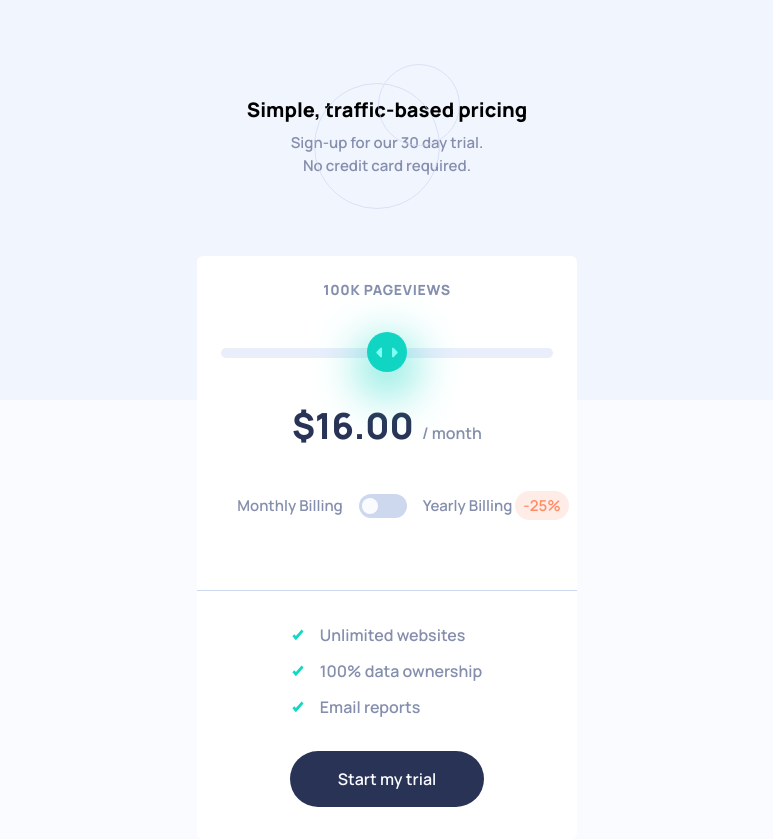
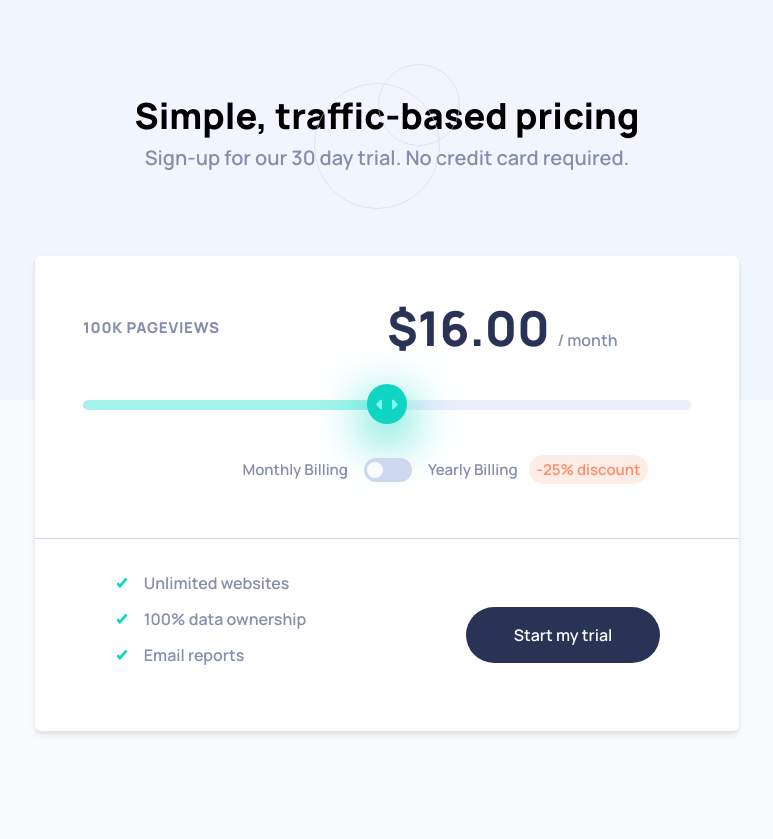
Before and after one commit to nastaj/interactive-pricing-component, a website: page index.html in a window 1280 px wide. Shown: the whole page, without its empty margins (253-1026 px from the left). After the commit the page ends 800 px from the top, so only its background shows below. Drawn offline with Linux system fonts and the light colour scheme.

Commit message:
implemented desktop design

```diff
--- a/index.html
+++ b/index.html
@@ -20,37 +20,49 @@
     <header
       class="relative text-center h-96 pt-24 bg-bg-pattern bg-cover w-screen md:h-[50vh]"
     >
-      <h1 class="text-xl font-extra-bold mb-2 flex justify-center">
+      <h1 class="text-xl md:text-4xl font-extra-bold mb-2 flex justify-center">
         <img
-          class="absolute opacity-70 top-16"
+          class="absolute opacity-60 top-16"
           src="images/pattern-circles.svg"
           alt="Circles pattern"
         />
         Simple, traffic-based pricing
       </h1>
-      <p class="text-blue-grayish text-m">Sign-up for our 30 day trial.</p>
-      <p class="text-blue-grayish text-m">No credit card required.</p>
+      <div class="md:flex justify-center gap-1">
+        <p class="text-blue-grayish text-m md:text-xl">
+          Sign-up for our 30 day trial.
+        </p>
+        <p class="text-blue-grayish text-m md:text-xl">
+          No credit card required.
+        </p>
+      </div>
     </header>
 
     <main
-      class="absolute top-64 bg-white flex flex-col place-items-center rounded-md shadow-sm"
+      class="absolute top-64 bg-white rounded-md drop-shadow-md md:w-[44rem]"
     >
-      <section class="flex flex-col place-items-center p-6">
+      <section class="grid md:grid-cols-2 items-center p-6 md:p-12 md:pb-2">
         <label
-          class="text-blue-grayish uppercase tracking-wider text-sm mb-12 font-extra-bold"
+          class="text-blue-grayish uppercase tracking-wider text-sm md:text-m mb-12 font-extra-bold"
           for="views-slider"
           ><span class="views">100k</span> pageviews</label
         >
-        <input type="range" class="range w-full mb-12" min="0" max="4" />
-        <h2 class="text-blue-grayish mb-12">
-          <span class="price text-blue-dark text-4xl font-extra-bold mr-2"
+        <input
+          type="range"
+          class="range w-full rounded-full mb-12 md:col-span-full bg-gradient-to-r from-cyan-soft from-50% to bg-blue-grayish-light-1 to-50%"
+          min="0"
+          max="4"
+        />
+        <h2 class="text-blue-grayish mb-12 md:col-start-2 md:row-start-1">
+          <span
+            class="price text-blue-dark text-4xl md:text-5xl font-extra-bold mr-2"
             >$16.00</span
           >/ month
         </h2>
         <div
-          class="flex justify-center items-center text-blue-grayish mb-12 text-m translate-x-4"
+          class="flex justify-center items-center text-blue-grayish mb-12 text-m translate-x-4 col-span-2"
         >
-          <label class="mr-4 select-none" for="billing-toggle"
+          <label class="mr-4 md:ml-[5.3rem] select-none" for="billing-toggle"
             >Monthly Billing</label
           >
           <div
@@ -72,14 +84,16 @@
             class="mt-px ml-4 mb-0 cursor-pointer select-none font-light text-gray-700"
           >
             Yearly Billing
-            <span class="text-red-light-2 bg-red-light-1 px-2 py-1 rounded-full"
-              >-25%</span
+            <span
+              class="text-red-light-2 md:ml-2 bg-red-light-1 px-2 py-1 rounded-full"
+              >-25% <span class="hidden md:inline-block">discount</span></span
             >
           </label>
         </div>
       </section>
+
       <section
-        class="border-t border-blue-grayish-light-2 w-full py-8 flex flex-col justify-center items-center"
+        class="border-t border-blue-grayish-light-2 w-full py-8 grid md:grid-cols-2 place-items-center"
       >
         <ul class="mb-8 text-blue-grayish">
           <li class="mb-3 flex gap-4 items-center">
--- a/input.css
+++ b/input.css
@@ -10,7 +10,7 @@
   }
 
   input[type="range"]::-webkit-slider-runnable-track {
-    @apply bg-blue-grayish-light-1 rounded-full h-2.5;
+    @apply h-2.5;
   }
 
   input[type="range"]::-webkit-slider-thumb {
--- a/script.js
+++ b/script.js
@@ -20,6 +20,7 @@ class App {
   constructor() {
     rangeEl.addEventListener("input", this._updatePricing.bind(this));
     btnBilling.addEventListener("change", this._setBillingType.bind(this));
+    btnBilling.addEventListener("change", this._updateProgressBar.bind(this));
   }
 
   _updatePricing() {
@@ -27,6 +28,7 @@ class App {
     this.#views = viewsPriceRatio[this.#rangeValue].pageviews;
     this.#price = viewsPriceRatio[this.#rangeValue].price.toFixed(2);
 
+    this._updateProgressBar();
     this._renderViewsPrice();
   }
 
@@ -42,6 +44,11 @@ class App {
 
     this._updatePricing();
   }
+
+  _updateProgressBar() {
+    const valPercent = (rangeEl.value / rangeEl.max) * 100;
+    rangeEl.style.background = `linear-gradient(to right, hsl(174, 77%, 80%) ${valPercent}%, hsl(224, 65%, 95%) ${valPercent}%)`;
+  }
 }
 
 const app = new App();
```
Also changed, not shown: output.css.
